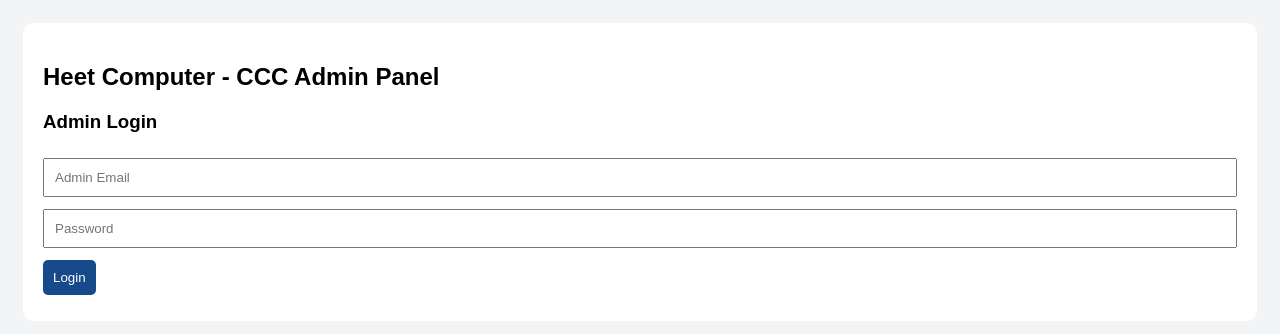
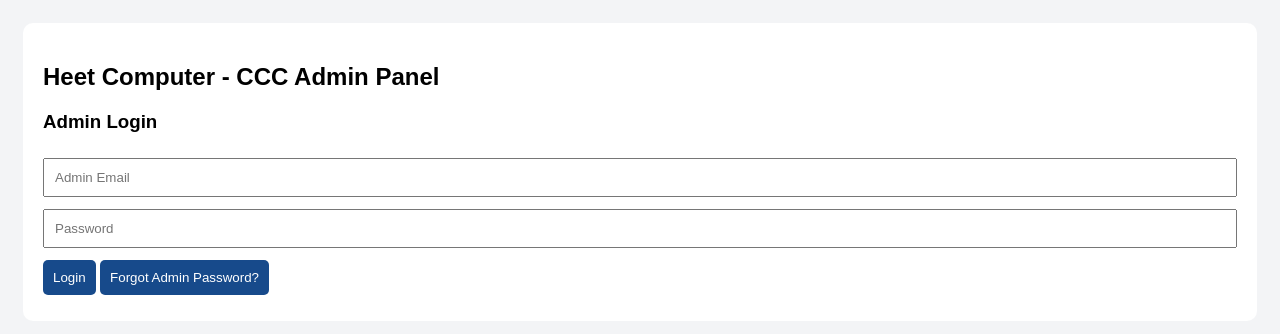
Before and after one commit to nikunj789-heet/HeetWebsite, a plain HTML site: page ccc-admin.html in a window 1280 px wide. Drawn offline with nearby package versions, Linux system fonts and the light colour scheme.

Commit message:
Add password reset button to admin login
Added a button for password reset functionality in the admin login panel.

```diff
--- a/ccc-admin.html
+++ b/ccc-admin.html
@@ -46,6 +46,7 @@ th{background:#174a8b;color:white}
 <input id="email" type="email" placeholder="Admin Email">
 <input id="password" type="password" placeholder="Password">
 <button onclick="adminLogin()">Login</button>
+ <button onclick="sendAdminReset()">Forgot Admin Password?</button>
 </div>
 
 <div id="panel">
```
